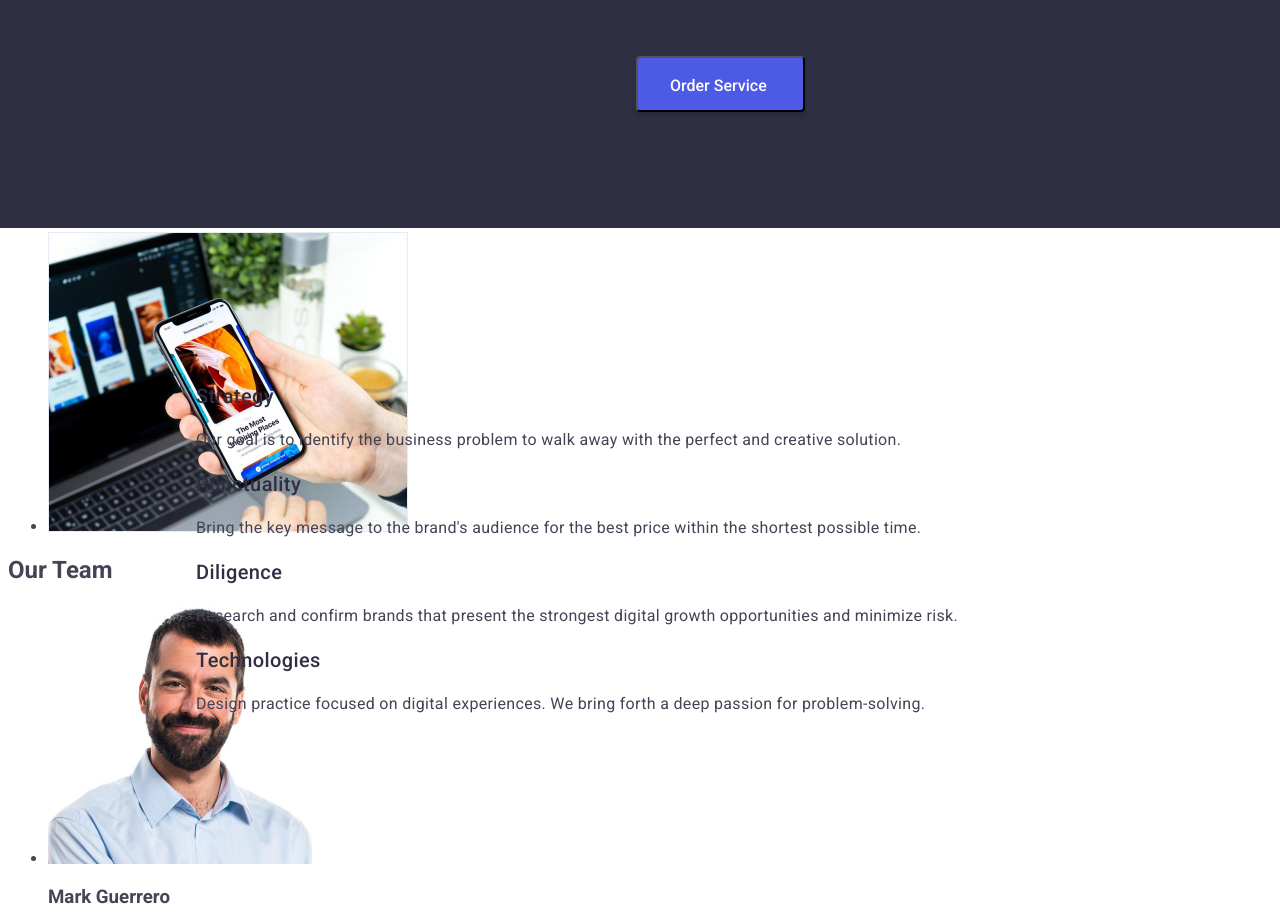
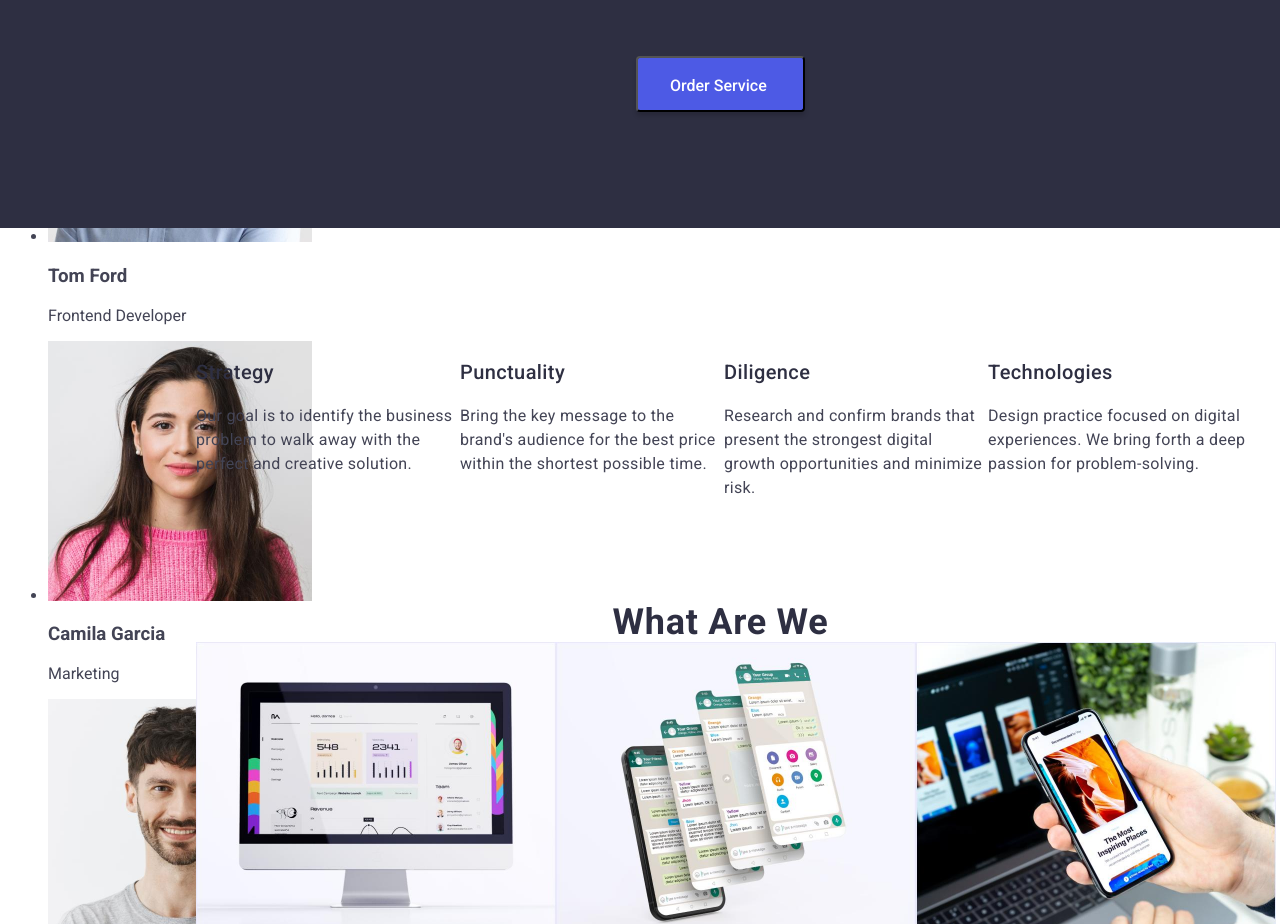
Before and after one commit to Chalaya22/goit-markup-hw-02, a plain HTML site: page index.html in a window 1280 px wide. Shown: the part 444-1368 px from the top of the page. Drawn offline with Linux system fonts and the light colour scheme.

Commit message:
variant 9

```diff
--- a/css/styles.css
+++ b/css/styles.css
@@ -164,6 +164,10 @@ body {
 }
 /* section-second */
 .section-second {
+  display: flex;
+  flex-direction: row;
+  align-items: center;
+
   position: absolute;
   width: 1128px;
   height: 104px;
@@ -177,6 +181,9 @@ body {
   font-size: 20px;
   line-height: 24px;
 
+  width: 264px;
+  height: 24px;
+
   letter-spacing: 0.02em;
   color: #2e2f42;
 }
@@ -187,6 +194,39 @@ body {
   font-size: 16px;
   line-height: 24px;
 
+  width: 264px;
+  height: 72px;
+
   letter-spacing: 0.02em;
   color: #434455;
 }
+/* section-therd */
+.heder-section-tretd {
+  position: absolute;
+  width: 323px;
+  height: 40px;
+  left: 559px;
+  top: 1016px;
+
+  font-family: 'Roboto';
+  font-style: normal;
+  font-weight: 700;
+  font-size: 36px;
+  line-height: 40px;
+
+  text-align: center;
+  letter-spacing: 0.02em;
+  text-transform: capitalize;
+  color: #2e2f42;
+}
+.section-therd {
+  display: flex;
+  flex-direction: row;
+  align-items: center;
+
+  position: absolute;
+  width: 1128px;
+  height: 412px;
+  left: 156px;
+  top: 1016px;
+}
--- a/index.html
+++ b/index.html
@@ -77,8 +77,8 @@
         </ul>
       </section>
       <section>
-        <h2>What are we doing</h2>
-        <ul>
+        <h2 class="heder-section-tretd">What are we doing</h2>
+        <ul class="section-therd list">
           <li>
             <img src="./images/computer.jpg" alt="image1" width="360" height="300" />
           </li>
```
